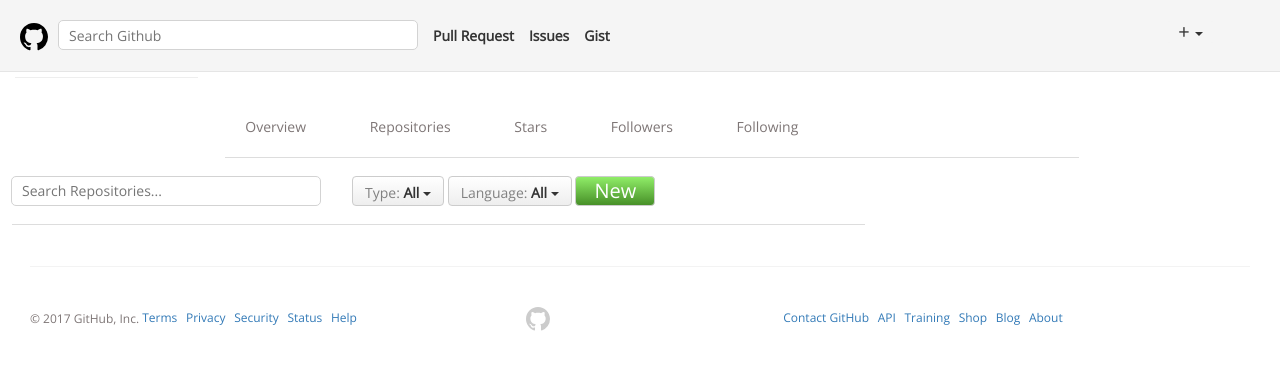
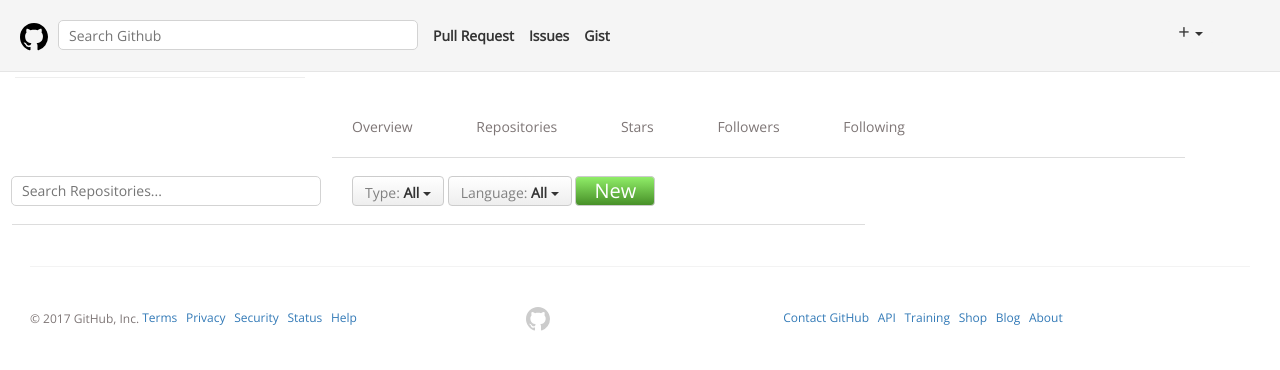
Before and after one commit to smckeon/4.4-Github-Profile, a plain HTML site: page index.html in a window 1280 px wide. Drawn offline with nearby package versions, Linux system fonts and the light colour scheme; no server answers.

Commit message:
publish: night commit
generated from commit e9bc8f46a804f8120fcadd804daa2b40a82e34a5

```diff
--- a/index.html
+++ b/index.html
@@ -52,7 +52,7 @@
 
 <div class="container-fluid">
     <div class="row">
-      <div class="col-md-2 col-sm-3 col-xs-4">
+      <div class="col-md-3 col-sm-3 col-xs-4">
         <div id="github-aside">
           <!-- ASIDE CONTENT -->
         </div>
```
